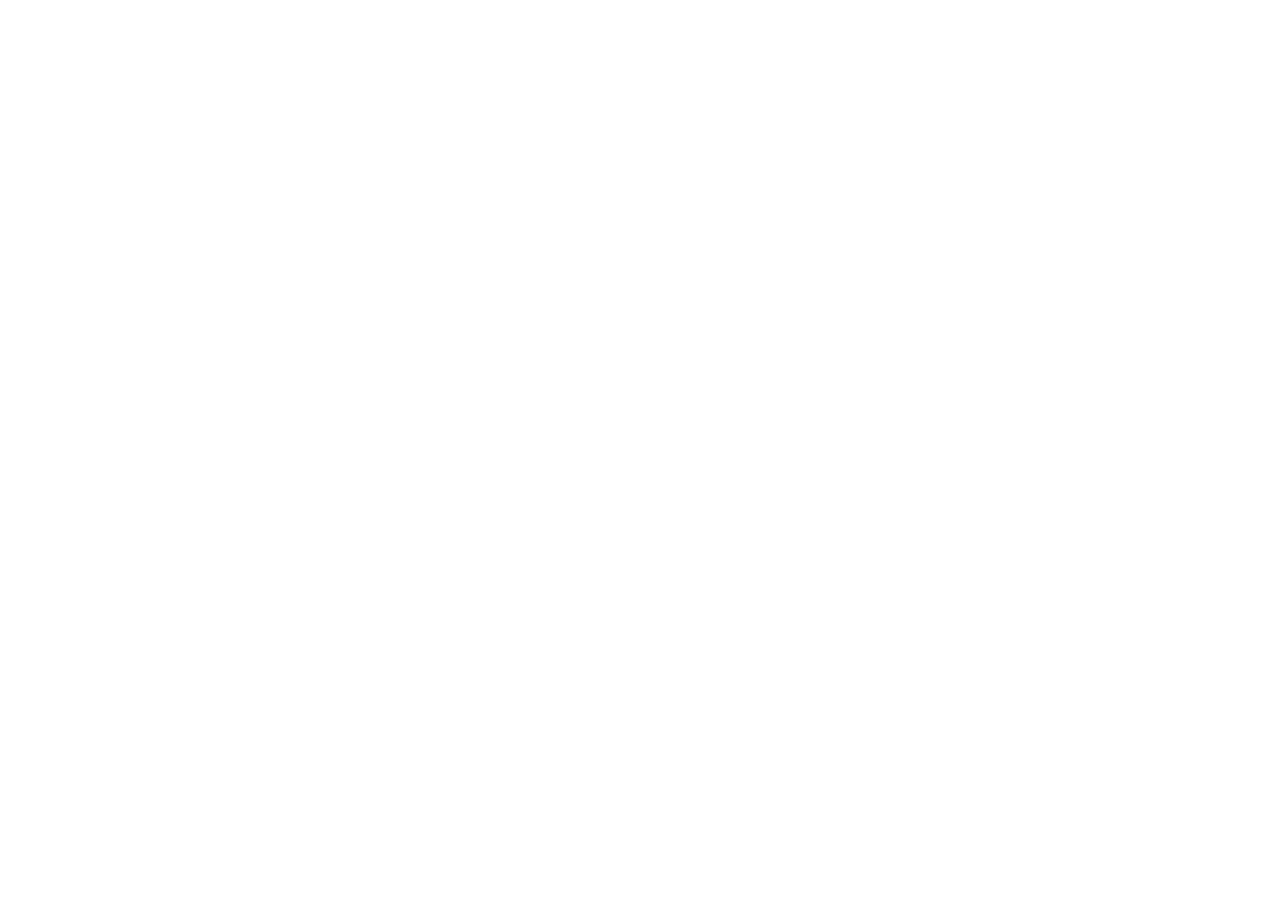
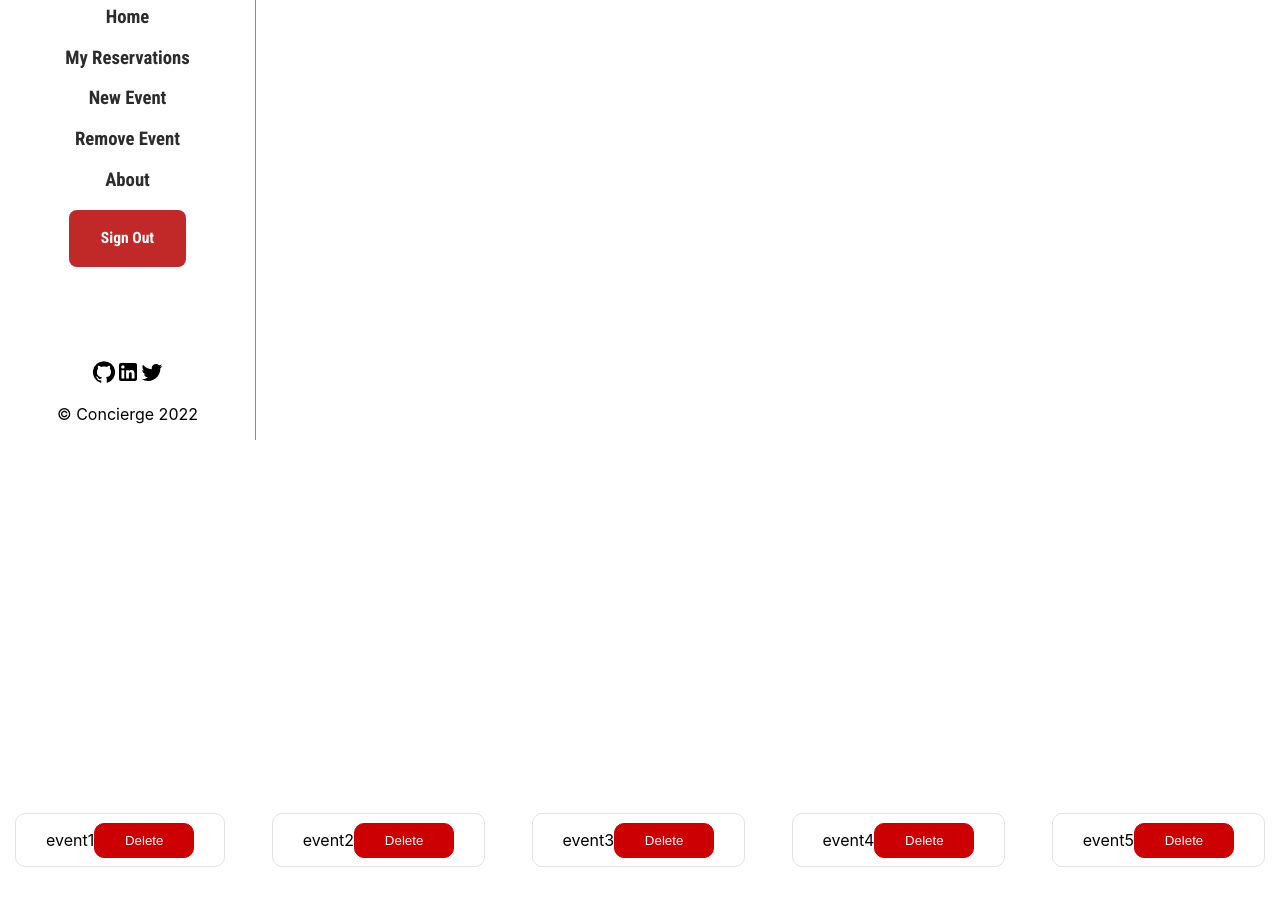
Before and after one commit to Juanse7793/Concierge-Front-end, a React (Create React App) app: page /all-events in a window 1280 px wide. Shown: the part 360-1266 px from the top of the page. Before the commit the page ends 800 px from the top, so only its background shows below. Built offline with nearby package versions, Linux system fonts and the light colour scheme.

Commit message:
add sidebar to page

```diff
--- a/src/pages/EventsPage.js
+++ b/src/pages/EventsPage.js
@@ -1,5 +1,6 @@
 import { useDispatch, useSelector } from 'react-redux';
 import { deleteEvent } from '../redux/reducers/events';
+import Sidebar from '../components/Sidebar';
 
 const EventsPage = () => {
   const events = useSelector((state) => state.events);
@@ -11,6 +12,8 @@
 
   return (
     <div>
+      <Sidebar />
+      <section className="main">
         {events.map((event) => (
           <ul key={event.id}>
             <li id="event-name">
@@ -19,6 +22,7 @@
             </li>
           </ul>
         ))}
+      </section>
     </div>
   );
 };
```
Lines whose indentation alone changed are shown as unchanged.
